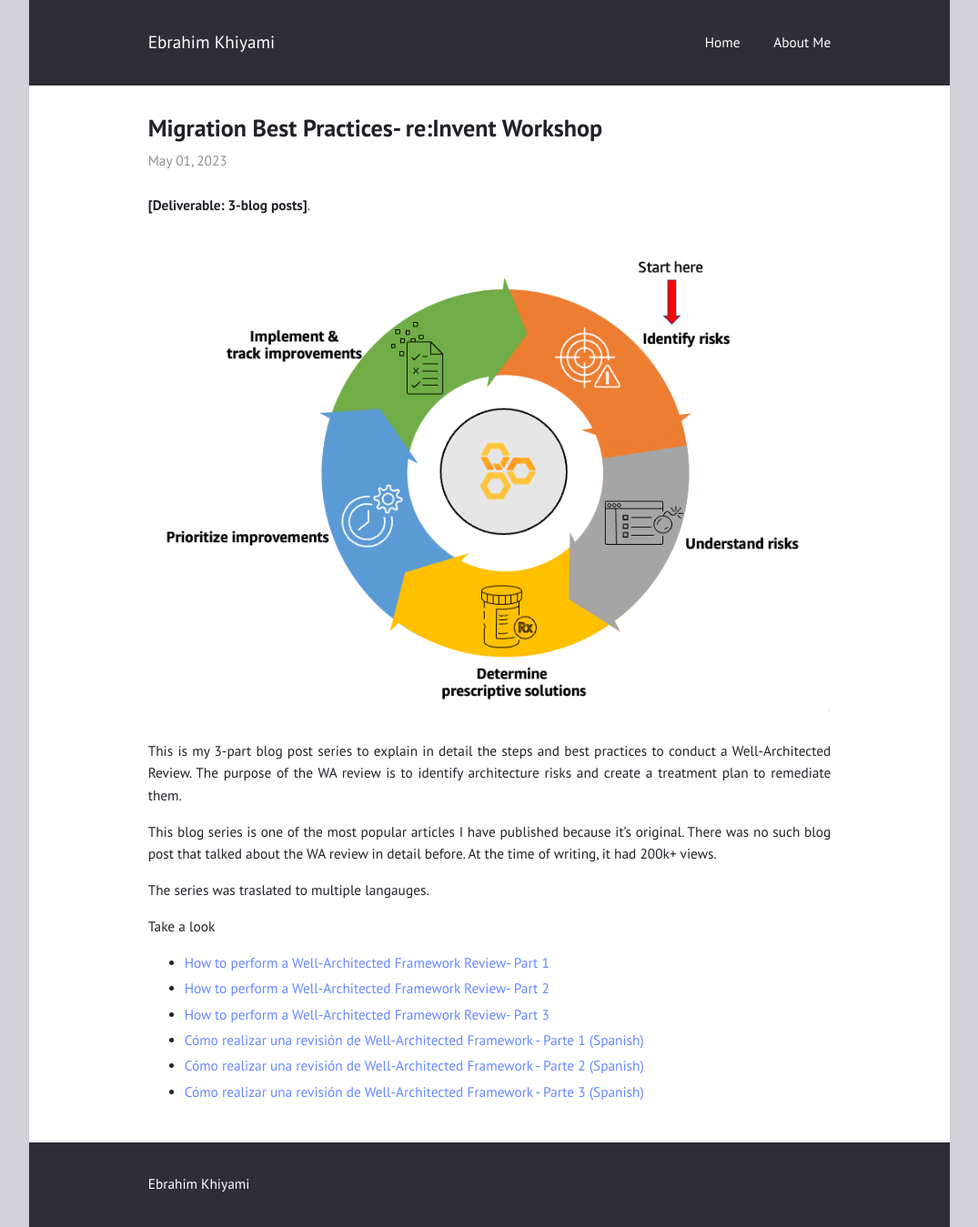
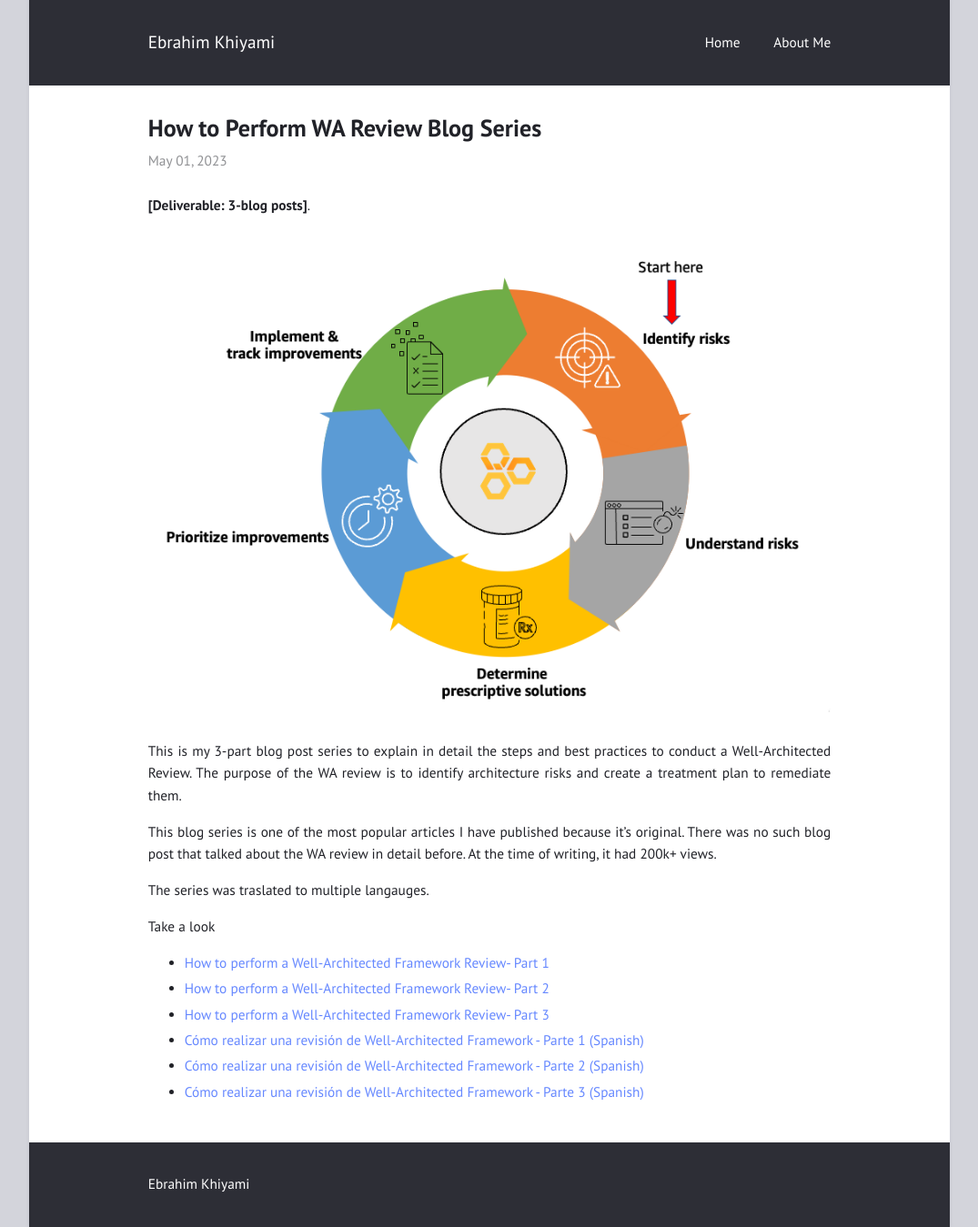
Before and after one commit to ekhiyami/ekhiyami.github.io, a Jekyll site: the page built from _posts/2023-05-01-wa-blogs.md, in a window 1280 px wide. Shown: the whole page at 91% size, without its empty margins (102-1177 px from the left). Built offline with Jekyll 4.4.1, drawn with Linux system fonts in a browser that asks for light colours.

Commit message:
Update 2023-05-01-wa-blogs.md

```diff
--- a/_posts/2023-05-01-wa-blogs.md
+++ b/_posts/2023-05-01-wa-blogs.md
@@ -1,9 +1,8 @@
 ---
-title:  "Migration Best Practices- re:Invent Workshop"
+title:  "How to Perform WA Review Blog Series"
 layout: post
 categories: media
 ---
-
 **[Deliverable: 3-blog posts]**.
 
 
```
